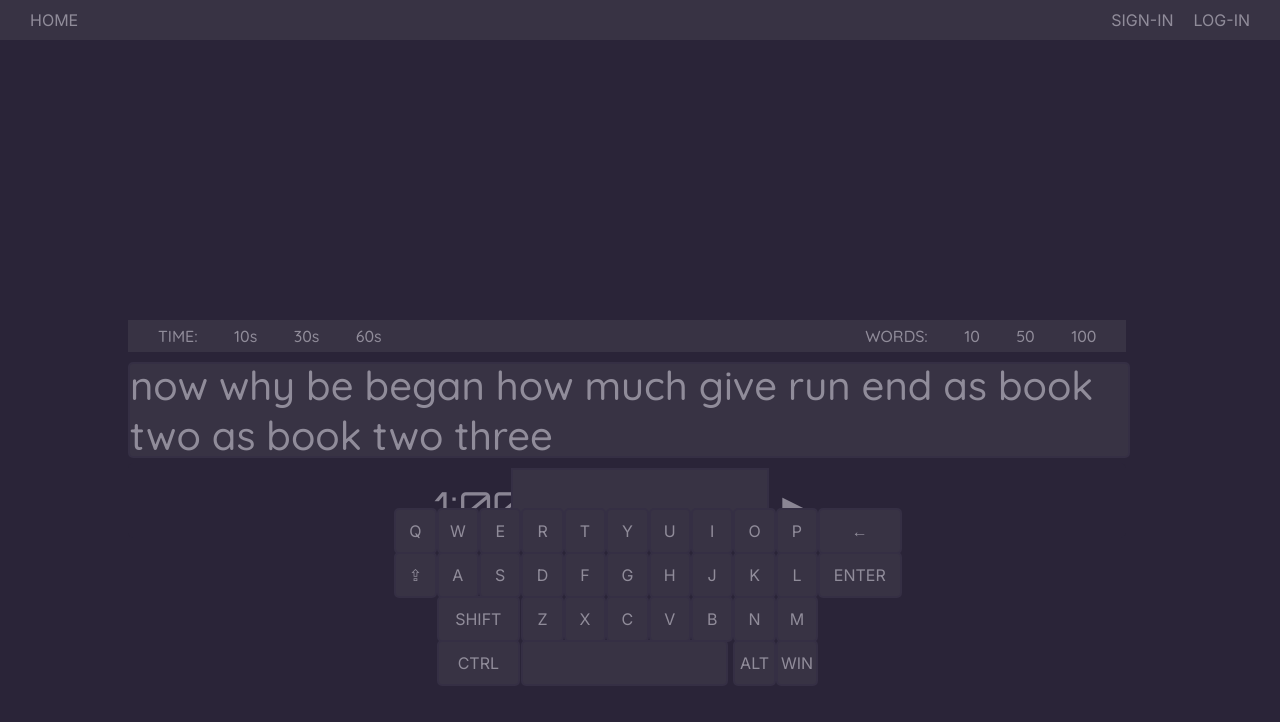
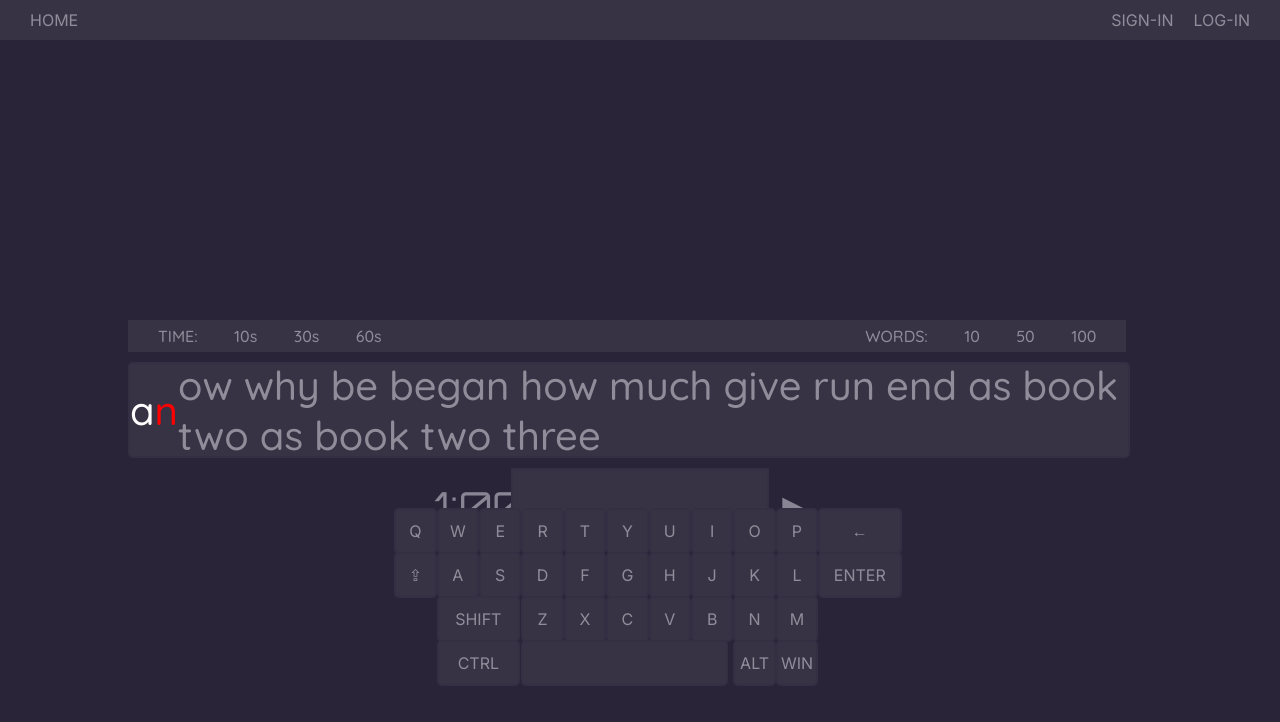
Before and after one commit to Callum-Gilfedder/TypingTest, a Next.js app in the folder typing-test-project/: page / in a window 1280 px wide. Shown: the top 722 px of the page. Built offline with nearby package versions, Linux system fonts and the light colour scheme.

Commit message:
Input saved to state

```diff
--- a/typing-test-project/src/app/globals.css
+++ b/typing-test-project/src/app/globals.css
@@ -75,9 +75,12 @@ body {
   background-color: var(--secondary-color);
 }
 
-.active-word {
-  background-color: white;
-  width: 1rem;
+.activated {
+  color: white;
+}
+
+.incorrect {
+  color: red;
 }
 /* .row-1 */
 
--- a/typing-test-project/src/app/page.tsx
+++ b/typing-test-project/src/app/page.tsx
@@ -7,6 +7,7 @@ import { useEffect } from 'react';
 export default function Home() {
   const [pressedKey, setPressedKey] = useState('');
   const [activationState, setActivationState] = useState(false)
+  const [input, setInput] = useState("")
   // Function to handle key press event
   function handleKeyPress(event: any) {
     setPressedKey(event.key);
@@ -15,6 +16,10 @@ export default function Home() {
 
   function toggleStartPause(event: any) {
     setActivationState(!activationState)
+  }
+
+  function handleChange(event: any) {
+    setInput(event.target.value)
   }
 
   // Add event listener to the document when the component mounts
@@ -48,7 +53,7 @@ export default function Home() {
         <div className="mini-navigation-bar">
           <div className="left-elements">
             <ul>
-              <li className='mini-nav-text'>TIME: 10s 30s 60s</li>
+              <li className='mini-nav-text'>TIME: 10s 30s 60s </li>
             </ul>
           </div>
           <div className="right-elements">
@@ -59,13 +64,17 @@ export default function Home() {
         </div>
 
           <div className="row row-1">
-            now why be began how much give run end as book two as book two three
+
+           <span className='activated'>a</span><span className="incorrect">n</span> ow why be began how much give run end as book two as book two three
           </div>
           <div className="row row-2">
             <div className="timer">1:00</div>
-            <input type="text" />
+            <input type="text"
+                   id="message"
+                   name="message"
+                   onChange={handleChange}
+            />
             { activationState ? <div className="start-button" onClick={toggleStartPause}> &#8634;</div> : <div className="start-button" onClick={toggleStartPause}>&#9658;</div> }
-
           </div>
         </div>
       <div className="keyboard-container">
```
